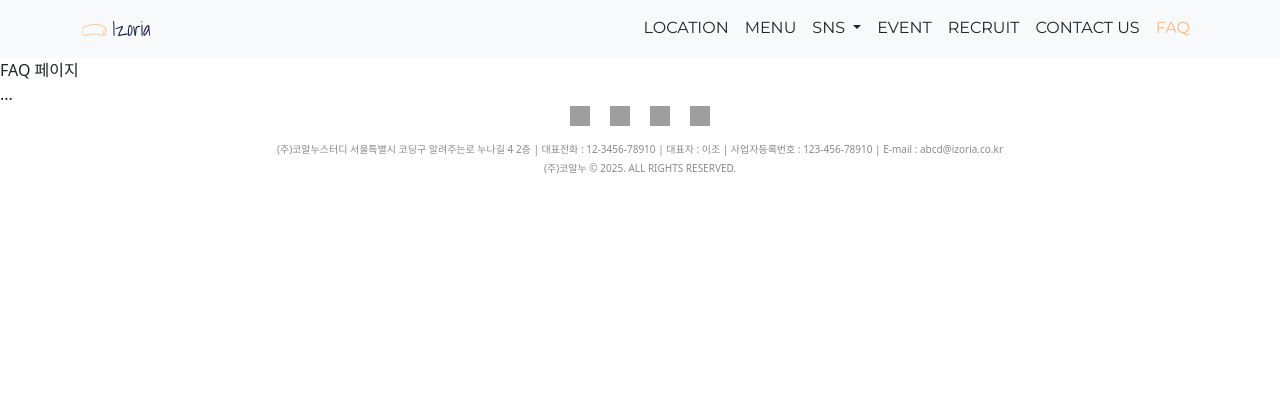
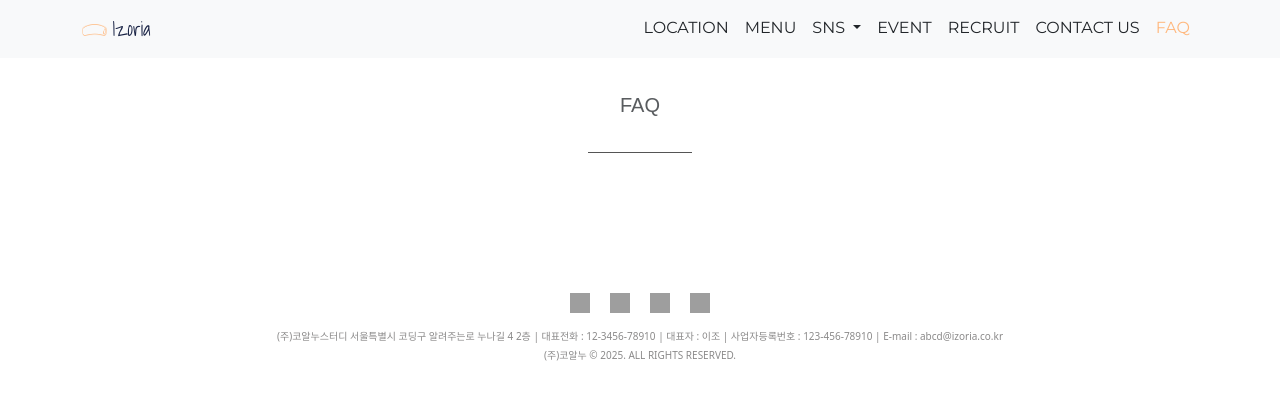
Before and after one commit to Izoria-team2-htmlcss4-gp-coalnoo/Izoria-team2-htmlcss4-gp-coalnoo, a plain HTML site: page faq-page/index.html in a window 1280 px wide. Drawn offline with nearby package versions, Linux system fonts and the light colour scheme; grey boxes are pictures that could not be loaded.

Commit message:
recruit-finish-1

```diff
--- a/faq-page/index.html
+++ b/faq-page/index.html
@@ -18,13 +18,21 @@
       crossorigin="anonymous"
     />
     <link rel="stylesheet" href="/common.css" />
+    <link href="style.css" rel="stylesheet" type="text/css" />
     <script src="/js/common-load.js"></script>
   </head>
   <body>
     <div id="nav-placeholder"></div>
-    <main>FAQ 페이지</main>
+    <main>
+      <div class="col-lg-4 col-md-6 col-sm-12 text-center container">
+        <span class="main-first fs-5 text-muted">FAQ</span>
+      </div>
+      <div class="main-second">
 
-    <div>...</div>
+      </div>
+    </main>
+
+
     <div id="footer-placeholder"></div>
     <!-- 부트스트랩 -->
     <script
--- a/faq-page/style.css
+++ b/faq-page/style.css
@@ -9,3 +9,16 @@
         margin-bottom: 2rem;
     }
 }
+
+.main-first{
+    font-family: Arial, Helvetica, sans-serif;
+    border-bottom: 1px solid #555555;
+    display: inline-block;
+    padding: 2rem;
+    font-size:1.6rem;
+}
+
+.main-second{
+    padding: 80px 0px 60px 0px;
+    justify-content: center;
+}
--- a/recruit-page/style.css
+++ b/recruit-page/style.css
@@ -10,13 +10,23 @@
     }
 }
 
-@media screen and (max-width:48rem){
-    .left .right{
-        text-align:center;
+/* 기본: 왼쪽 정렬 (모든 화면에서) */
+.left, .right {
+  text-align: left;
+}
+
+/* 모바일 + 태블릿에서만 가운데 정렬 */
+@media screen and (max-width: 61.99rem) {
+  .left, .right {
+    text-align: center;
+  }
+
+  .right{
+        margin-top: 60px;
     }
 }
 
-.fsize20{
+.main-first{
     font-family: Arial, Helvetica, sans-serif;
     border-bottom: 1px solid #555555;
     display: inline-block;
```
Also changed, not shown: recruit-page/index.html (+1 -1 lines).
